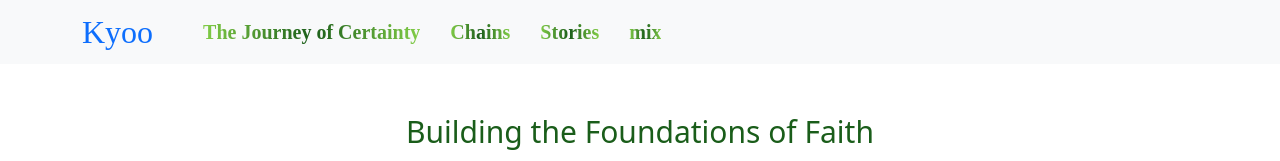
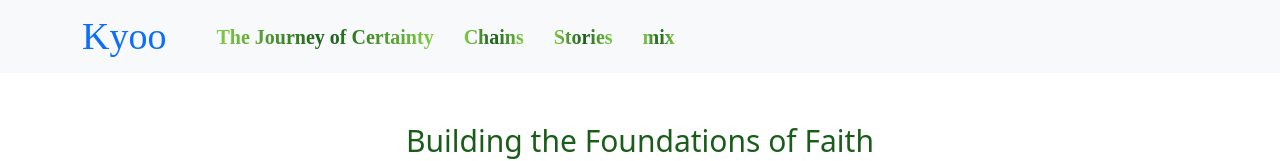
Before and after one commit to Mustafa570229/q13, a Next.js app: page / in a window 1280 px wide. Shown: the top 161 px of the page. Built offline with nearby package versions, Linux system fonts and the light colour scheme; a web font is replaced by a local one.

Commit message:
logo style

```diff
--- a/app/component/MainNav.module.css
+++ b/app/component/MainNav.module.css
@@ -1,6 +1,6 @@
 .logo{
     text-decoration: none;
-    font-size: 32px ;
+    font-size: 38px ;
     margin-right: 50px;
 }
 .links{
--- a/app/component/ShowingData.js
+++ b/app/component/ShowingData.js
@@ -5,7 +5,7 @@ import styles from '@/app/component/ShowingData.module.css';
 
 const ShowingData = ({ data }) => {
   const [selectedItemId, setSelectedItemId] = useState('');
-  const [open, setOpen] = useState(true);
+  const [open, setOpen] = useState(false);
   const listRef = useRef(null);
 
   const handleItemClick = (itemId) => {
```
